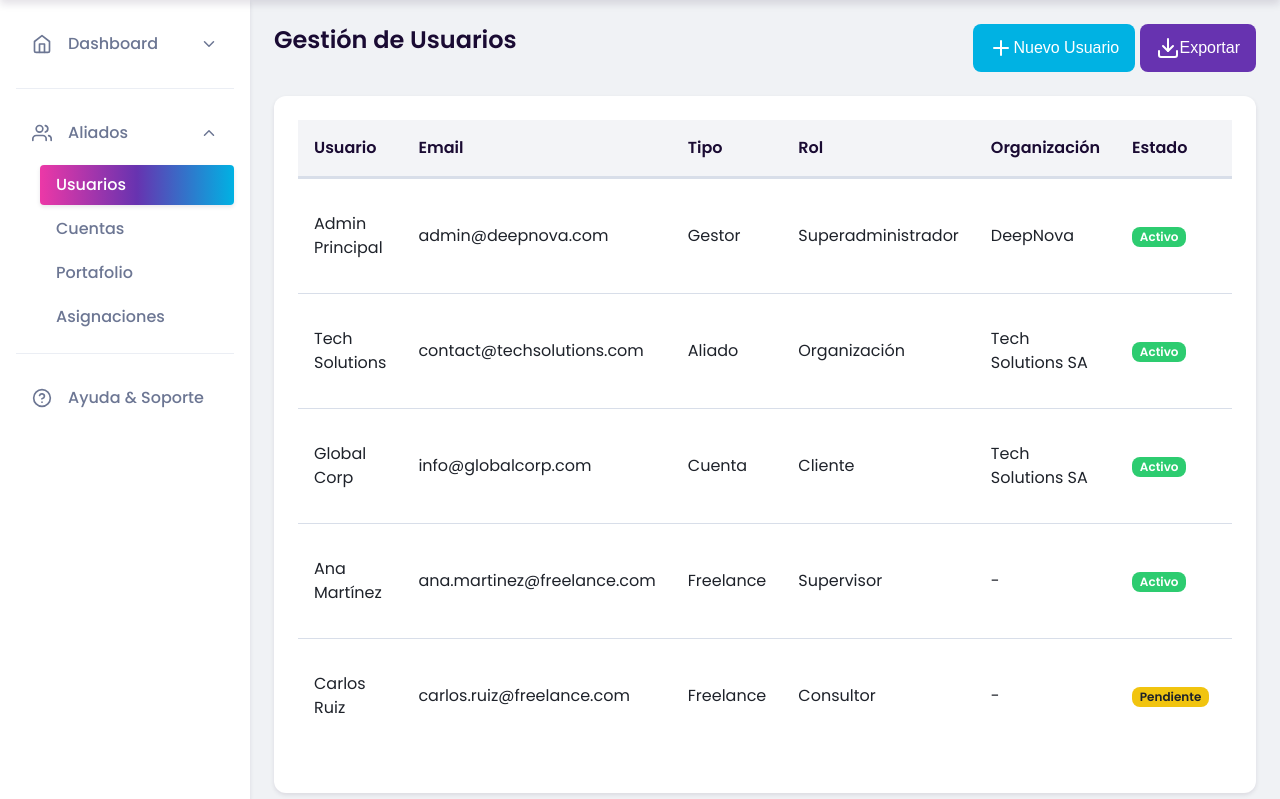
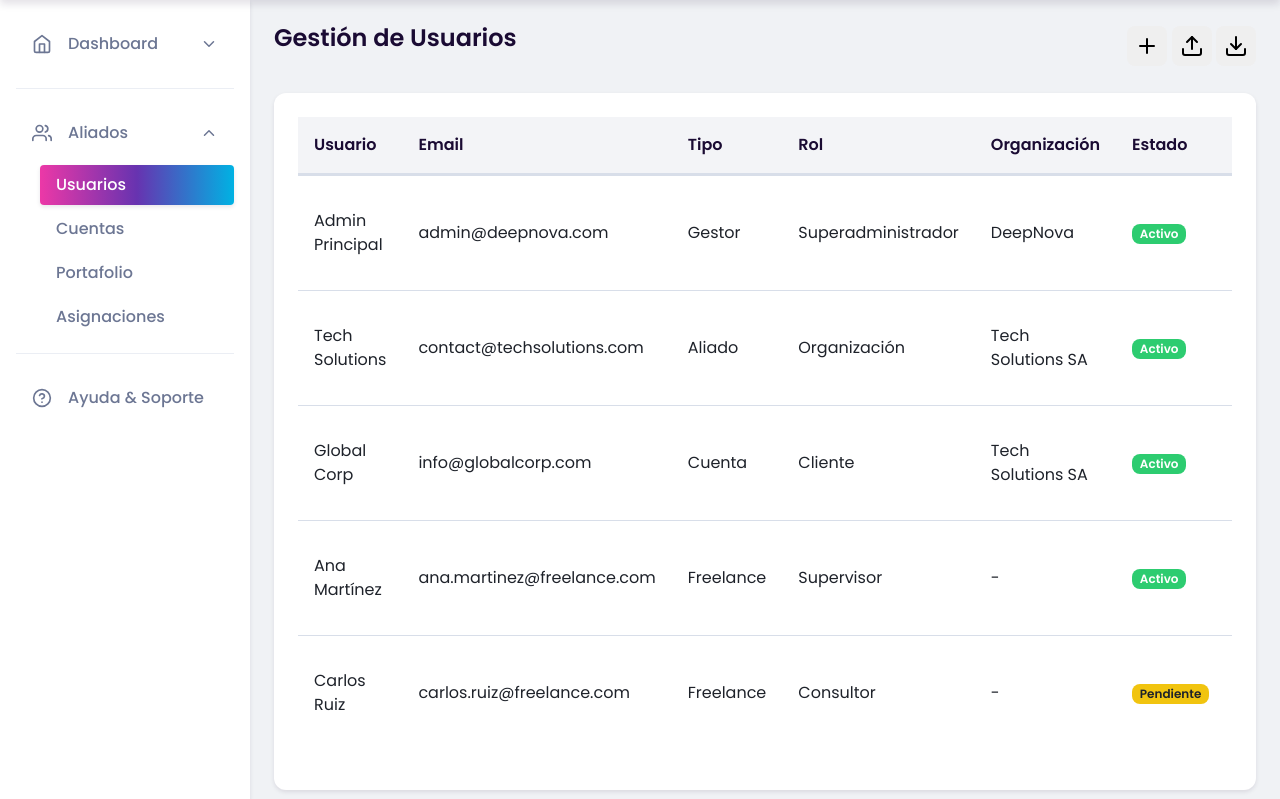
Before and after one commit to Slizarazo/NovaFlow, a Flask app: page /aliados/usuarios in a window 1280 px wide. Shown: the part 70-869 px from the top of the page. Run offline with Flask 3, Linux system fonts and the light colour scheme; a user stored in the database is signed in; some libraries are stand-ins or nearby versions.

Commit message:
Assistant checkpoint: Update action buttons to match design
Assistant generated file changes:
- templates/aliados/usuarios.html: Update action buttons to match design

---

User prompt:

Estos son los botones que deberia tener

Replit-Commit-Author: Assistant
Replit-Commit-Session-Id: 6473caf3-db89-4cc8-b871-d20dc6878f4b

```diff
--- a/templates/aliados/usuarios.html
+++ b/templates/aliados/usuarios.html
@@ -6,11 +6,14 @@
     <div class="d-flex justify-content-between align-items-center mb-4">
         <h2>Gestión de Usuarios</h2>
         <div class="btn-group">
-            <button type="button" class="btn btn-primary" data-bs-toggle="modal" data-bs-target="#addUserModal">
-                <i data-feather="plus"></i> Nuevo Usuario
+            <button type="button" class="btn btn-light rounded-circle p-2 me-2" data-bs-toggle="modal" data-bs-target="#addUserModal">
+                <i data-feather="plus"></i>
             </button>
-            <button type="button" class="btn btn-secondary" data-bs-toggle="modal" data-bs-target="#exportUsersModal">
-                <i data-feather="download"></i> Exportar
+            <button type="button" class="btn btn-light rounded-circle p-2 me-2" data-bs-toggle="modal" data-bs-target="#importUsersModal">
+                <i data-feather="upload"></i>
+            </button>
+            <button type="button" class="btn btn-light rounded-circle p-2" data-bs-toggle="modal" data-bs-target="#exportUsersModal">
+                <i data-feather="download"></i>
             </button>
         </div>
     </div>
```
